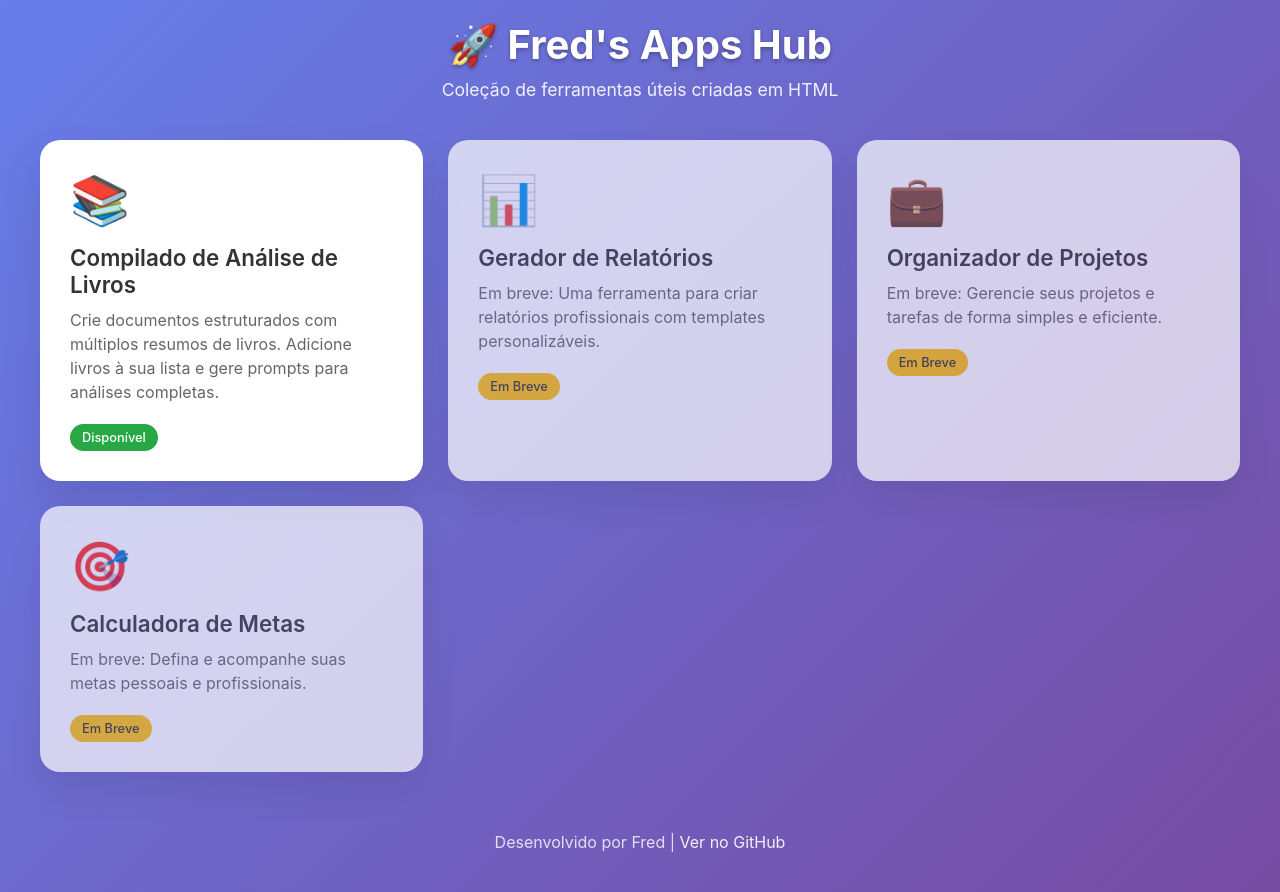
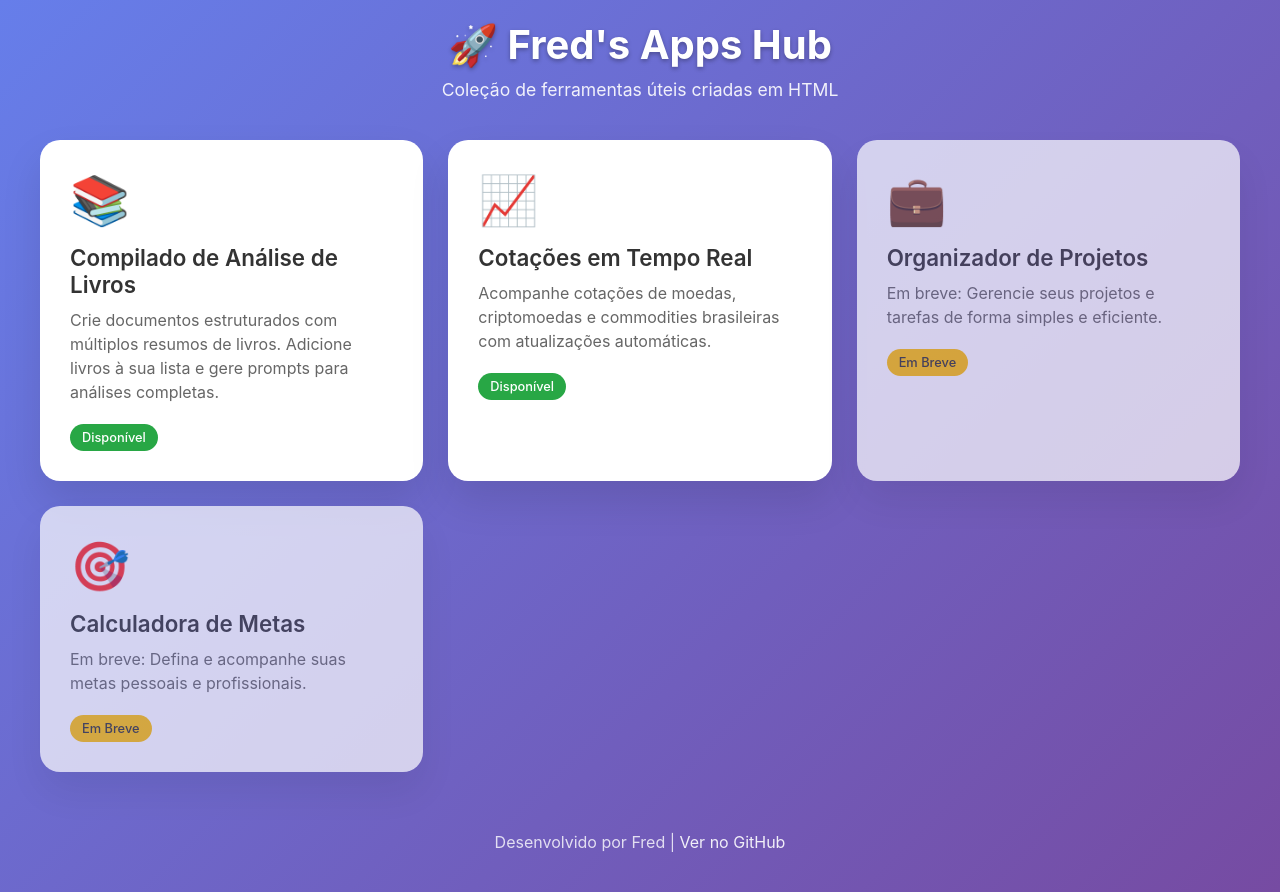
Before and after one commit to Fredd-gr05/fred-apps, a plain HTML site: page index.html in a window 1280 px wide. Drawn offline with Linux system fonts and the light colour scheme.

Commit message:
Update index.html

```diff
--- a/index.html
+++ b/index.html
@@ -30,14 +30,15 @@
                 <span class="app-status">Disponível</span>
             </a>
 
-            <div class="app-card coming-soon">
-                <div class="app-icon">📊</div>
-                <div class="app-title">Gerador de Relatórios</div>
+            <!-- Substitua um dos cards "Em breve" por este: -->
+            <a href="apps/cotacoes/" class="app-card">
+                <div class="app-icon">📈</div>
+                <div class="app-title">Cotações em Tempo Real</div>
                 <div class="app-description">
-                    Em breve: Uma ferramenta para criar relatórios profissionais com templates personalizáveis.
+                    Acompanhe cotações de moedas, criptomoedas e commodities brasileiras com atualizações automáticas.
                 </div>
-                <span class="app-status coming-soon">Em Breve</span>
-            </div>
+                <span class="app-status">Disponível</span>
+            </a>
 
             <div class="app-card coming-soon">
                 <div class="app-icon">💼</div>
```
